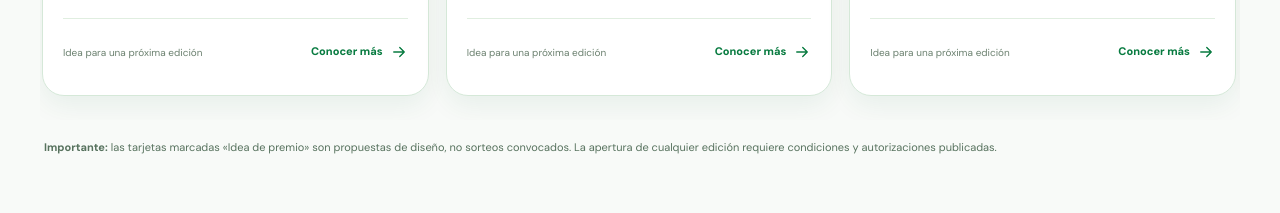
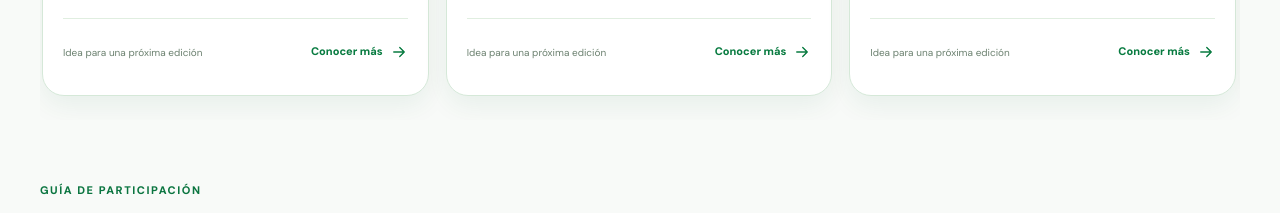
Before and after one commit to mejai84/oportunia, a Next.js app: page / in a window 1280 px wide. Shown: the part 1460-1673 px from the top of the page. Built offline with nearby package versions, Linux system fonts and the light colour scheme; no server answers; the database is empty.

Commit message:
copy(public): concise premium benefits and participation guide without repetitive disclaimers

```diff
--- a/src/components/DrawCarousel.tsx
+++ b/src/components/DrawCarousel.tsx
@@ -65,6 +65,5 @@ export function DrawCarousel() {
         </div>
       </article>)}
     </div>
-    <p className="draw-mini-disclosure"><strong>Importante:</strong> las tarjetas marcadas «Idea de premio» son propuestas de diseño, no sorteos convocados. La apertura de cualquier edición requiere condiciones y autorizaciones publicadas.</p>
   </section>;
 }
```
